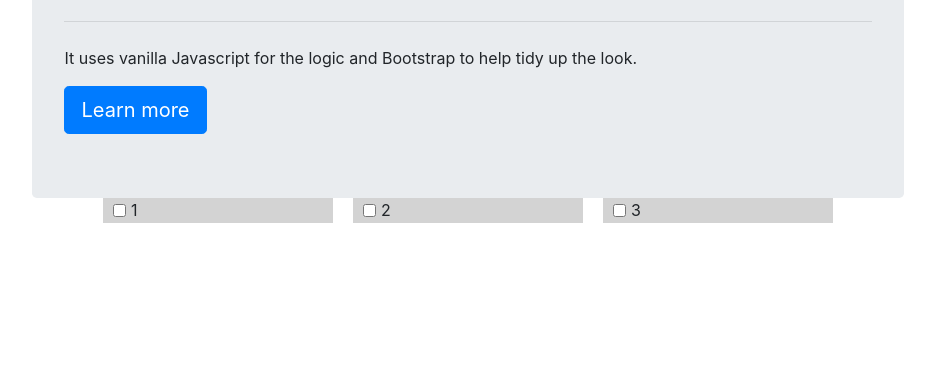
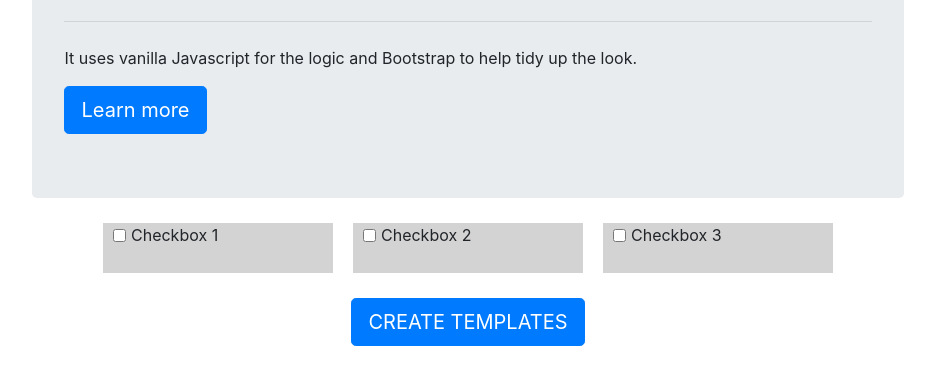
Before and after one commit to m3digital/Template-Challenge, a plain HTML site: page index.html in a window 1280 px wide. Shown: the part 172-556 px from the top of the page, without its empty margins (172-1107 px from the left). Drawn offline with nearby package versions, Linux system fonts and the light colour scheme.

Commit message:
diving into the vanilla js

```diff
--- a/assets/css/style.css
+++ b/assets/css/style.css
@@ -0,0 +1,7 @@
+.col-4 {
+    background-color: lightgray;
+    max-width: 230px;
+    padding:0px 10px;
+    margin: 0px 10px;
+    min-height: 50px
+}
--- a/assets/js/app.js
+++ b/assets/js/app.js
@@ -0,0 +1,30 @@
+// Click Handler Vanilla JS Method 1
+
+// document.addEventListener('click', function (event) {
+
+	// If the clicked element doesn't have the right selector, bail
+	// if (!event.target.matches('.click-me')) return;
+
+	// Don't follow the link
+	// event.preventDefault();
+
+	// Log the clicked element in the console
+// 	console.log(event.target);
+
+// }, false);
+
+// Click Handler Vanilla JS Method 2
+document.getElementById('submit').addEventListener('click', function () {
+    event.preventDefault();
+    console.log("You clicked without jQuery!");
+    var box1 = document.getElementById("inlineCheckbox1");
+    var text = document.getElementById("hiddenDiv")
+    console.log(box1)
+    console.log(text)
+    // Display Div if Box is Checked
+    if (box1.checked == true){
+        text.style.display = "block";
+      } else {
+        text.style.display = "none";
+      }
+  });
--- a/index.html
+++ b/index.html
@@ -23,29 +23,38 @@
         <a class="btn btn-primary btn-lg" href="assets/coding challenge.pptx" role="button">Learn more</a>
     </div>
 </div>
-<!-- Bootstrap Grid System for Main Components -->
-<div class="row">
+<!-- 3 Template Options / Bootstrap Grid System for Main Components -->
+<div class="row" style="margin-top: 25px">
     <div class="container h-100 d-flex justify-content-center">
-        <div class="col-4" style="background-color: lightgray;max-width:230px;padding:0px 10px;margin: 0px 10px">
+        <div class="col-4">
             <div class="form-check form-check-inline">
                 <input class="form-check-input" type="checkbox" id="inlineCheckbox1" value="option1">
-                <label class="form-check-label" for="inlineCheckbox1">1</label>
+                <label class="form-check-label" for="inlineCheckbox1">Checkbox 1</label>
             </div>
         </div>
-        <div class="col-4" style="background-color: lightgray;max-width:230px;padding:0px 10px;margin: 0px 10px">
+        <div class="col-4">
             <div class="form-check form-check-inline">
                 <input class="form-check-input" type="checkbox" id="inlineCheckbox2" value="option2">
-                <label class="form-check-label" for="inlineCheckbox2">2</label>
+                <label class="form-check-label" for="inlineCheckbox2">Checkbox 2</label>
             </div>
         </div>
-        <div class="col-4" style="background-color: lightgray;max-width:230px;padding:0px 10px;margin: 0px 10px">
+        <div class="col-4">
             <div class="form-check form-check-inline">
                 <input class="form-check-input" type="checkbox" id="inlineCheckbox3" value="option3">
-                <label class="form-check-label" for="inlineCheckbox3">3 </label>
+                <label class="form-check-label" for="inlineCheckbox3">Checkbox 3 </label>
             </div>
         </div>
     </div>
 </div>
+<!-- End 3 Template Options -->
+<!-- Create Templates Button -->
+<div class="row" style="margin-top: 25px">
+    <div class="container h-100 d-flex justify-content-center">
+        <button type="button" id="submit" class="btn btn-primary btn-lg">CREATE TEMPLATES</button>
+    </div>
+</div>
+<!-- Hidden Div -->
+<p id="hiddenDiv" style="display:none">Checkbox is CHECKED!</p>
 
 <body>
     <script src="assets/js/app.js"></script>
```
